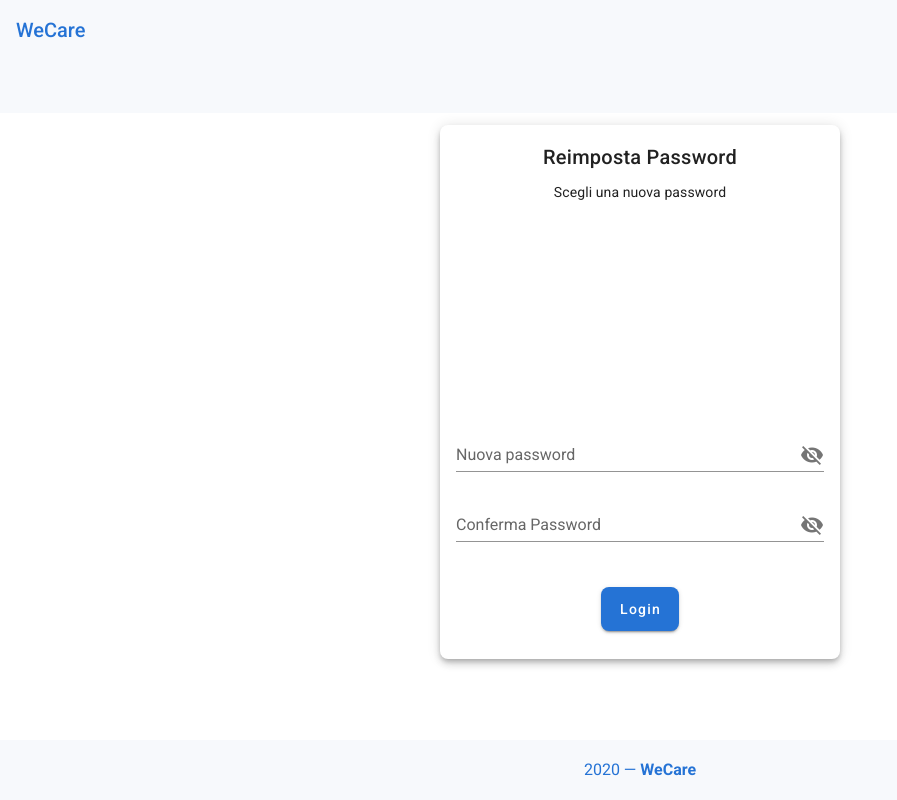
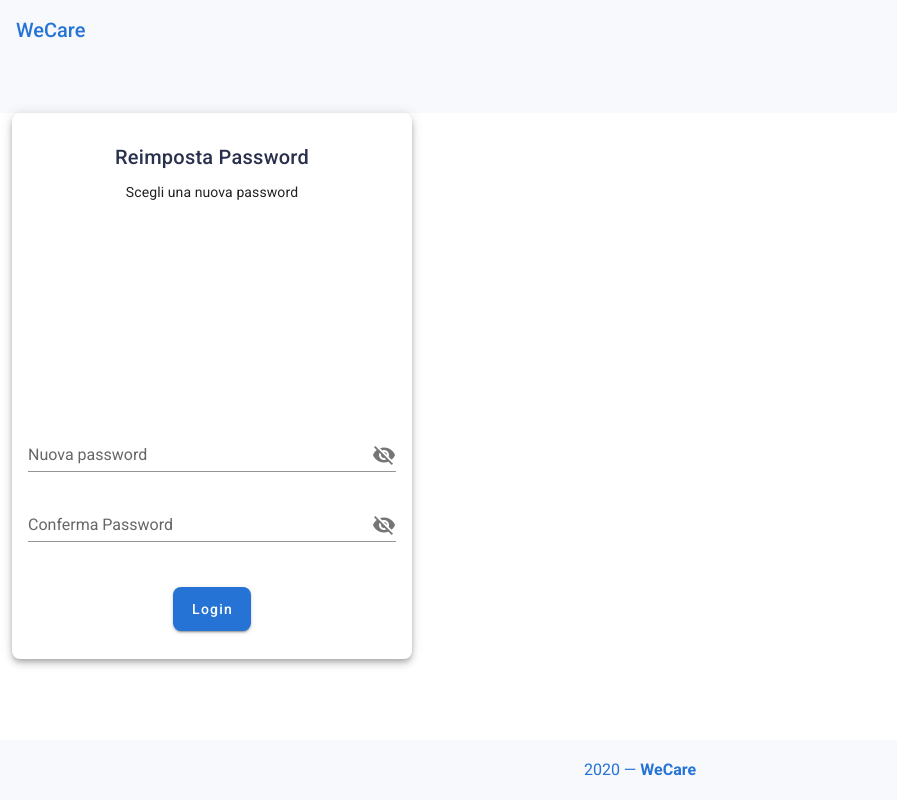
Before and after one commit to serenaFornero/welfare-nuxt, a Nuxt app: page /ResetPassword in a window 1280 px wide. Shown: the whole page, without its empty margins (0-897 px from the left). Built offline with nearby package versions, Linux system fonts and the light colour scheme.

Commit message:
11/12/2020

```diff
--- a/pages/ResetPassword.vue
+++ b/pages/ResetPassword.vue
@@ -1,10 +1,5 @@
 <template>
   <v-container fluid>
-    <v-card
-      class="d-flex justify-center "
-      color="transparent"
-      flat
-    >
             <v-card
               class="text-center mb-16 rounded-lg"
               width="400"
@@ -12,7 +7,7 @@
 
             >
               <v-row justify="center">
-                <v-card-title class="mb-2 mt-3 ">Reimposta Password</v-card-title>
+                <v-card-title class="mb-2 mt-3" style="color: #29304d">Reimposta Password</v-card-title>
                 <v-card-subtitle>Scegli una nuova password</v-card-subtitle>
               </v-row>
                 <v-img
@@ -48,7 +43,6 @@
                 </v-btn>
               </v-card-actions>
             </v-card>
-    </v-card>
   </v-container>
 </template>
 
--- a/pages/assistenza.vue
+++ b/pages/assistenza.vue
@@ -1,6 +1,6 @@
 <template>
+  <v-container fluid>
   <v-card class="mt-2">
-    <v-row>
       <v-col class="d-flex flex-wrap justify-center">
         <div class="d-flex flex-column" v-for="cardAssistenza in cardsAssistenza" :key="cardAssistenza.id">
           <v-card
@@ -22,8 +22,9 @@
           <p class="text-center font-weight-bold " style="color: #29304d">{{cardAssistenza.description}}</p>
         </div>
       </v-col>
-    </v-row>
+
   </v-card>
+  </v-container>
 </template>
 
 <script>
--- a/pages/credito.vue
+++ b/pages/credito.vue
@@ -23,7 +23,6 @@
   </v-container>
 </template>
 
-
 <script>
 import CardCredito from "@/components/CardCredito";
 import Avatar from "@/components/Avatar";
--- a/pages/ordini/_id.vue
+++ b/pages/ordini/_id.vue
@@ -1,10 +1,11 @@
 <template>
-  <v-container>
-    <v-row class="d-flex">
+  <v-container fluid>
       <div v-for="item in ordersById" :key="item.id">
-        <p class="headline" style="color: #29304d">
-          Gift Card {{item.brand}}
-        </p>
+        <v-row>
+          <p class="headline" style="color: #29304d">
+            Gift Card {{item.brand}}
+          </p>
+        </v-row>
         <v-card
           class="rounded-lg d-flex flex-wrap flex-column justify-center"
           elevation="5"
@@ -38,7 +39,6 @@
           </v-list>
         </v-card>
       </div>
-    </v-row>
   </v-container>
 </template>
 
--- a/pages/ordini/index.vue
+++ b/pages/ordini/index.vue
@@ -4,6 +4,8 @@
       <p class="headline" style="color: #29304d">
         Ordini
       </p>
+    </v-row>
+
       <v-card
         class="rounded-lg d-flex flex-wrap flex-column justify-center"
         elevation="5"
@@ -25,7 +27,6 @@
       <lista-ordini v-for="item in orderList" :key="item.id" :orderList="item"></lista-ordini>
         </v-card-text>
       </v-card>
-    </v-row>
   </v-container>
 </template>
 
--- a/pages/portafoglio.vue
+++ b/pages/portafoglio.vue
@@ -1,7 +1,7 @@
 <template>
   <v-container fluid>
     <v-row class="d-flex">
-      <p class="headline">
+      <p class="headline" style="color: #29304d">
         Portafoglio
       </p>
     </v-row>
@@ -9,9 +9,6 @@
       class="rounded-lg"
       hover
     >
-      <!-- <v-card-title>
-         <p class="title">Modalità di pagamento</p>
-       </v-card-title>-->
       <v-row>
         <v-col class="d-flex flex-wrap justify-center mt-3">
           <div class="d-flex flex-column">
--- a/pages/recuperaPassword.vue
+++ b/pages/recuperaPassword.vue
@@ -1,10 +1,5 @@
 <template>
   <v-container fluid>
-    <v-card
-      class="d-flex justify-center"
-      color="transparent"
-      flat
-    >
       <v-card
         class="text-center mb-16 rounded-lg"
         width="400"
@@ -47,7 +42,6 @@
           </v-btn>
         </v-card-actions>
       </v-card>
-    </v-card>
   </v-container>
 </template>
 
--- a/pages/rimborsi.vue
+++ b/pages/rimborsi.vue
@@ -11,7 +11,6 @@
     >
       <v-icon>mdi-arrow-left</v-icon>
     </v-btn>
-    <v-row class="d-flex flex-column justify-center">
       <v-card class="rounded-lg" elevation="5">
         <v-card-title style="color: #232649">
           Rimborsi in attesa
@@ -38,7 +37,6 @@
           <storico-rimborsi></storico-rimborsi>
         </v-card-text>
       </v-card>
-    </v-row>
   </v-container>
 </template>
 
--- a/pages/versamenti.vue
+++ b/pages/versamenti.vue
@@ -11,7 +11,6 @@
     >
       <v-icon>mdi-arrow-left</v-icon>
     </v-btn>
-    <v-row class="d-flex flex-column justify-center">
       <v-card class="rounded-lg" elevation="5">
         <v-card-title style="color: #232649">
           Versamenti in attesa
@@ -28,7 +27,6 @@
           <storico-versamenti></storico-versamenti>
         </v-card-text>
       </v-card>
-    </v-row>
   </v-container>
 </template>
 
```
